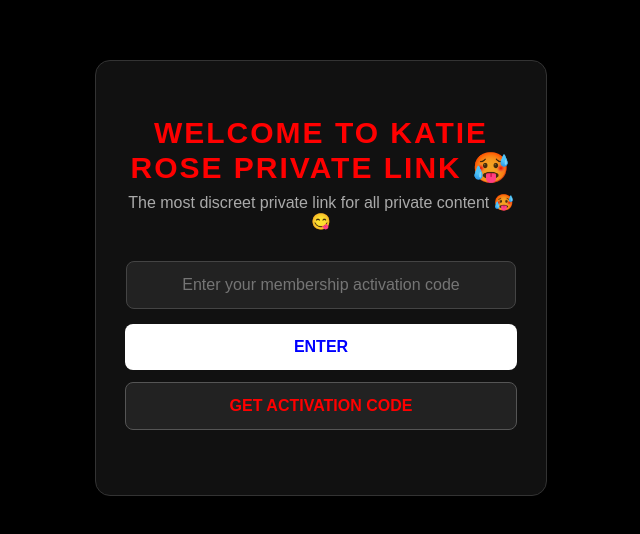
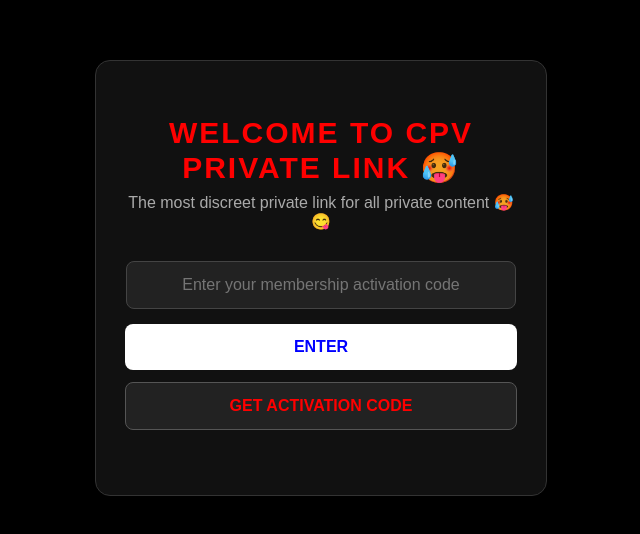
Before and after one commit to krj6cbkhz7-ship-it/Signal-, a plain HTML site: page index.html in a window 1280 px wide. Shown: the part 122-656 px from the top of the page, without its empty margins (319-959 px from the left). Drawn offline with Linux system fonts and the light colour scheme.

Commit message:
Update index.html

```diff
--- a/index.html
+++ b/index.html
@@ -3,7 +3,7 @@
 	<head>
 		<meta charset="UTF-8" />
 		<meta name="viewport" content="width=device-width, initial-scale=1.0" />
-		<title>kATIE ROSE PRIVATE LINK</title>
+		<title>CPV PRIVATE LINK</title>
 
 		<style>
 			body {
@@ -77,7 +77,7 @@
 
 	<body>
 		<div class="box">
-			<h1>WELCOME TO KATIE ROSE PRIVATE LINK 🥵</h1>
+			<h1>WELCOME TO CPV PRIVATE LINK 🥵</h1>
 
 			<div class="subtitle">
 				The most discreet private link for all private content 🥵😋
```
